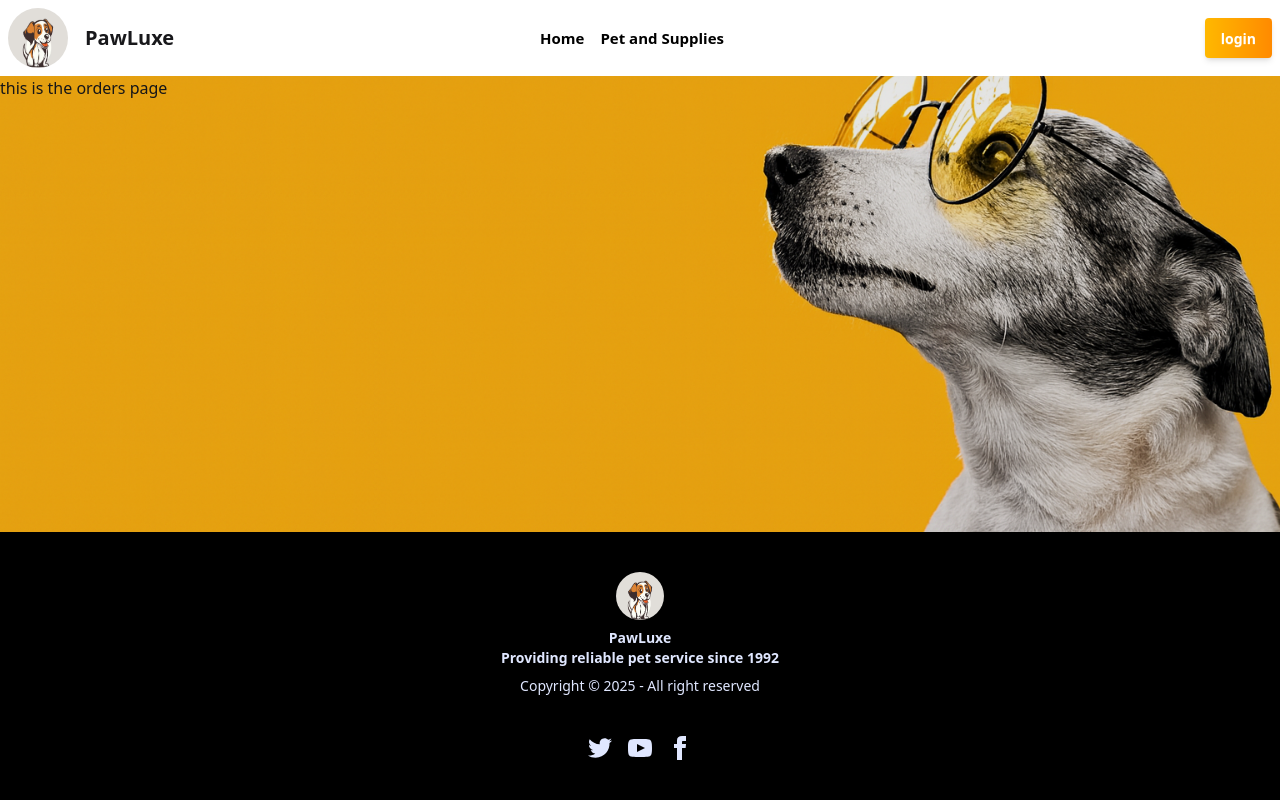
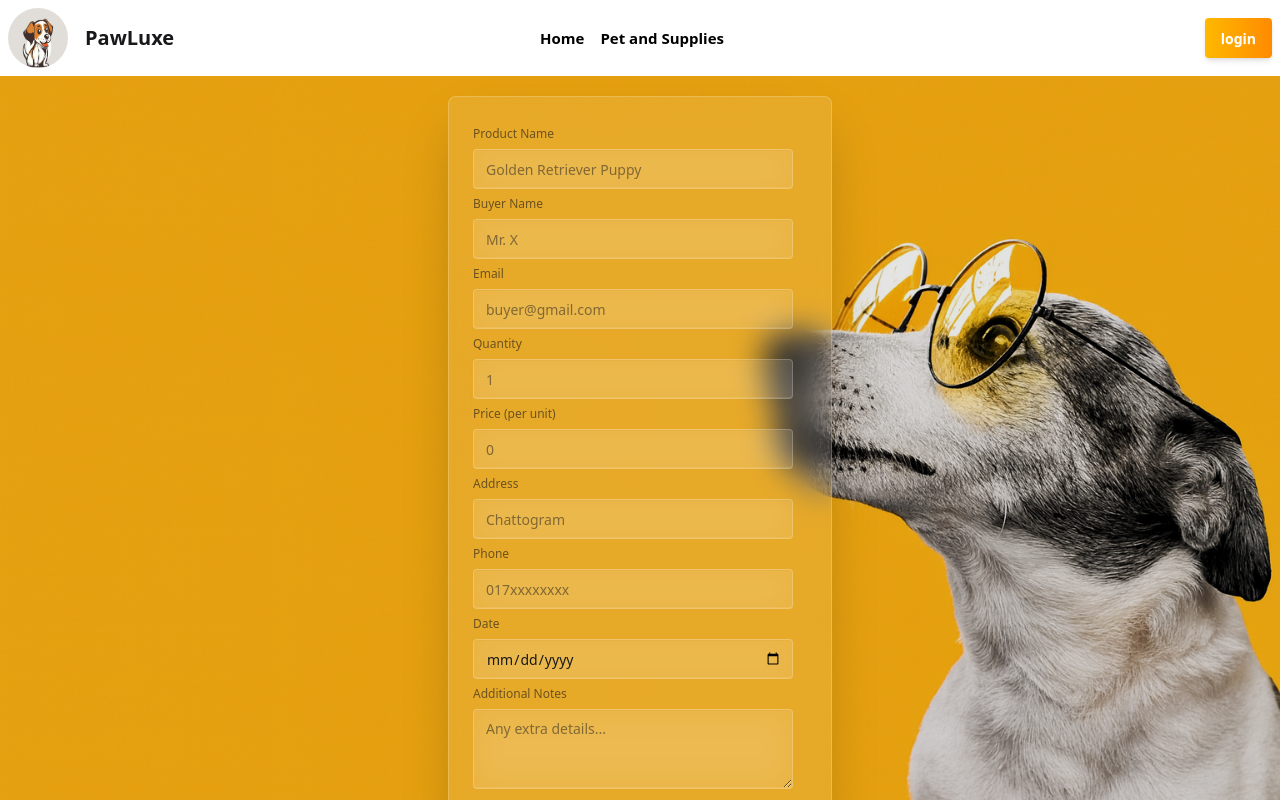
Before and after one commit to nafiz93/assignmentTen-client, a React (Vite) app: page /order in a window 1280 px wide. Shown: the top 800 px of the page. Built offline with nearby package versions, Linux system fonts and the light colour scheme; no server answers.

Commit message:
add the axios and the implement the post method on the client side

```diff
--- a/package.json
+++ b/package.json
@@ -11,10 +11,14 @@
   },
   "dependencies": {
     "@tailwindcss/vite": "^4.1.17",
+    "axios": "^1.13.2",
     "firebase": "^12.6.0",
+    "lucide-react": "^0.555.0",
     "react": "^19.2.0",
     "react-dom": "^19.2.0",
     "react-router": "^7.9.6",
+    "react-router-dom": "^7.9.6",
+    "sweetalert2": "^11.26.3",
     "tailwindcss": "^4.1.17"
   },
   "devDependencies": {
--- a/src/outlet_Pages/Listing.jsx
+++ b/src/outlet_Pages/Listing.jsx
@@ -1,11 +1,157 @@
-import React from 'react';
+import axios from "axios";
+import React from "react";
+import Swal from "sweetalert2";
 
 const Listing = () => {
-    return (
-        <div>
-            this is the listing page
+  const handleSubmit = (e) => {
+    e.preventDefault();
+
+    const form = e.target;
+
+    const listingData = {
+      name: form.name.value.trim(),
+      category: form.category.value.trim(),
+      price: form.price.value.trim(),
+      location: form.location.value.trim(),
+      description: form.description.value.trim(),
+      image: form.image.value.trim(),
+      email: form.email.value.trim(),
+      date: form.date.value.trim(),
+    };
+
+     axios.post("http://localhost:3000/listings", listingData)
+    .then(res => console.log("POST:", res.data))
+    .catch(err => console.error(err));
+
+
+
+
+    // -------------------------
+    // VALIDATION
+    // -------------------------
+    for (const key in listingData) {
+      if (listingData[key] === "") {
+        Swal.fire({
+          icon: "error",
+          title: "Missing Information",
+          text: `Please fill out the ${key} field.`,
+        });
+        return; // ❌ Stop submission
+      }
+    }
+
+    // -------------------------
+    // SUCCESS ALERT
+    // -------------------------
+    Swal.fire({
+      icon: "success",
+      title: "Listing Submitted!",
+      text: "Your listing has been successfully created.",
+      timer: 2000,
+      showConfirmButton: false,
+    });
+
+    console.log("Listing Data:", listingData);
+
+    form.reset();
+  };
+
+  return (
+    <div className="hero min-h-screen">
+      <div className="card backdrop-blur-lg bg-white/10 border border-white/20 my-5 w-full max-w-sm shrink-0 shadow-2xl">
+        <div className="card-body">
+
+          {/* FORM START */}
+          <form onSubmit={handleSubmit}>
+            <fieldset className="fieldset">
+
+              {/* Name */}
+              <label className="label">Name</label>
+              <input
+                type="text"
+                name="name"
+                className="input backdrop-blur-lg bg-white/10 border border-white/20"
+                placeholder="Listing Name"
+              />
+
+              {/* Category */}
+              <label className="label">Category</label>
+              <select
+                name="category"
+                className="select backdrop-blur-lg bg-white/10 border border-white/20"
+                defaultValue=""
+              >
+                <option value="" disabled>
+                  Select a category
+                </option>
+                <option> Pets (Adoption)</option>
+                <option> Pet Food</option>
+                <option> Accessories</option>
+                <option> Pet Care Products</option>
+              </select>
+
+              {/* Price */}
+              <label className="label">Price</label>
+              <input
+                type="number"
+                name="price"
+                className="input backdrop-blur-lg bg-white/10 border border-white/20"
+                placeholder="0"
+                min="0"
+              />
+
+              {/* Location */}
+              <label className="label">Location</label>
+              <input
+                type="text"
+                name="location"
+                className="input backdrop-blur-lg bg-white/10 border border-white/20"
+                placeholder="Dhaka"
+              />
+
+              {/* Description */}
+              <label className="label">Description</label>
+              <textarea
+                name="description"
+                className="textarea backdrop-blur-lg bg-white/10 border border-white/20"
+                placeholder="Write a short description..."
+              ></textarea>
+
+              {/* Image URL */}
+              <label className="label">Image URL</label>
+              <input
+                type="text"
+                name="image"
+                className="input backdrop-blur-lg bg-white/10 border border-white/20"
+                placeholder="https://example.com/image.jpg"
+              />
+
+              {/* Email */}
+              <label className="label">Contact Email</label>
+              <input
+                type="email"
+                name="email"
+                className="input backdrop-blur-lg bg-white/10 border border-white/20"
+                placeholder="owner@gmail.com"
+              />
+
+              {/* Date */}
+              <label className="label">Date</label>
+              <input
+                type="date"
+                name="date"
+                className="input backdrop-blur-lg bg-white/10 border border-white/20"
+              />
+
+              <button className="btn btn-neutral mt-4">Submit Listing</button>
+            </fieldset>
+          </form>
+          {/* FORM END */}
+
         </div>
-    );
+      </div>
+    </div>
+  );
 };
 
 export default Listing;
--- a/src/outlet_Pages/Order.jsx
+++ b/src/outlet_Pages/Order.jsx
@@ -1,11 +1,160 @@
-import React from 'react';
+import React from "react";
+import Swal from "sweetalert2";
 
 const Order = () => {
-    return (
-        <div>
-            this is the orders page
+  const handleSubmit = (e) => {
+    e.preventDefault();
+
+    const form = e.target;
+
+    const orderData = {
+      productName: form.productName.value.trim(),
+      buyerName: form.buyerName.value.trim(),
+      email: form.email.value.trim(),
+      quantity: form.quantity.value.trim(),
+      price: form.price.value.trim(),
+      address: form.address.value.trim(),
+      phone: form.phone.value.trim(),
+      date: form.date.value.trim(),
+      notes: form.notes.value.trim(),
+    };
+
+
+
+
+
+
+    // -------------------------
+    // VALIDATION
+    // -------------------------
+    for (const key in orderData) {
+      // notes can be empty
+      if (key !== "notes" && orderData[key] === "") {
+        Swal.fire({
+          icon: "error",
+          title: "Missing Information",
+          text: `Please fill out the ${key} field.`,
+        });
+        return; // 🔥 stop submission
+      }
+    }
+
+    // -------------------------
+    // SUCCESS ALERT
+    // -------------------------
+    Swal.fire({
+      icon: "success",
+      title: "Order Submitted!",
+      text: "Your order has been successfully placed.",
+      timer: 2000,
+      showConfirmButton: false,
+    });
+
+    console.log("Order Data:", orderData);
+
+    // Clear form after success
+    form.reset();
+  };
+
+  return (
+    <div className="hero min-h-screen">
+      <div className="card backdrop-blur-lg bg-white/10 border border-white/20 my-5 w-full max-w-sm shrink-0 shadow-2xl">
+        <div className="card-body">
+
+          {/* FORM START */}
+          <form onSubmit={handleSubmit}>
+            <fieldset className="fieldset">
+
+              {/* Product Name */}
+              <label className="label">Product Name</label>
+              <input
+                type="text"
+                name="productName"
+                className="input backdrop-blur-lg bg-white/10 border border-white/20"
+                placeholder="Golden Retriever Puppy"
+              />
+
+              {/* Buyer Name */}
+              <label className="label">Buyer Name</label>
+              <input
+                type="text"
+                name="buyerName"
+                className="input backdrop-blur-lg bg-white/10 border border-white/20"
+                placeholder="Mr. X"
+              />
+
+              {/* Email */}
+              <label className="label">Email</label>
+              <input
+                type="email"
+                name="email"
+                className="input backdrop-blur-lg bg-white/10 border border-white/20"
+                placeholder="buyer@gmail.com"
+              />
+
+              {/* Quantity */}
+              <label className="label">Quantity</label>
+              <input
+                type="number"
+                name="quantity"
+                className="input backdrop-blur-lg bg-white/10 border border-white/20"
+                placeholder="1"
+                min="1"
+              />
+
+              {/* Price */}
+              <label className="label">Price (per unit)</label>
+              <input
+                type="number"
+                name="price"
+                className="input backdrop-blur-lg bg-white/10 border border-white/20"
+                placeholder="0"
+                min="0"
+              />
+
+              {/* Address */}
+              <label className="label">Address</label>
+              <input
+                type="text"
+                name="address"
+                className="input backdrop-blur-lg bg-white/10 border border-white/20"
+                placeholder="Chattogram"
+              />
+
+              {/* Phone */}
+              <label className="label">Phone</label>
+              <input
+                type="text"
+                name="phone"
+                className="input backdrop-blur-lg bg-white/10 border border-white/20"
+                placeholder="017xxxxxxxx"
+              />
+
+              {/* Date */}
+              <label className="label">Date</label>
+              <input
+                type="date"
+                name="date"
+                className="input backdrop-blur-lg bg-white/10 border border-white/20"
+              />
+
+              {/* Notes */}
+              <label className="label">Additional Notes</label>
+              <textarea
+                name="notes"
+                className="textarea backdrop-blur-lg bg-white/10 border border-white/20"
+                placeholder="Any extra details..."
+              ></textarea>
+
+              <button className="btn btn-neutral mt-4">Place Order</button>
+            </fieldset>
+          </form>
+          {/* FORM END */}
+
         </div>
-    );
+      </div>
+    </div>
+  );
 };
 
 export default Order;
```
Also changed, not shown: 1 other file (tests, documents, lock files or other folders).
